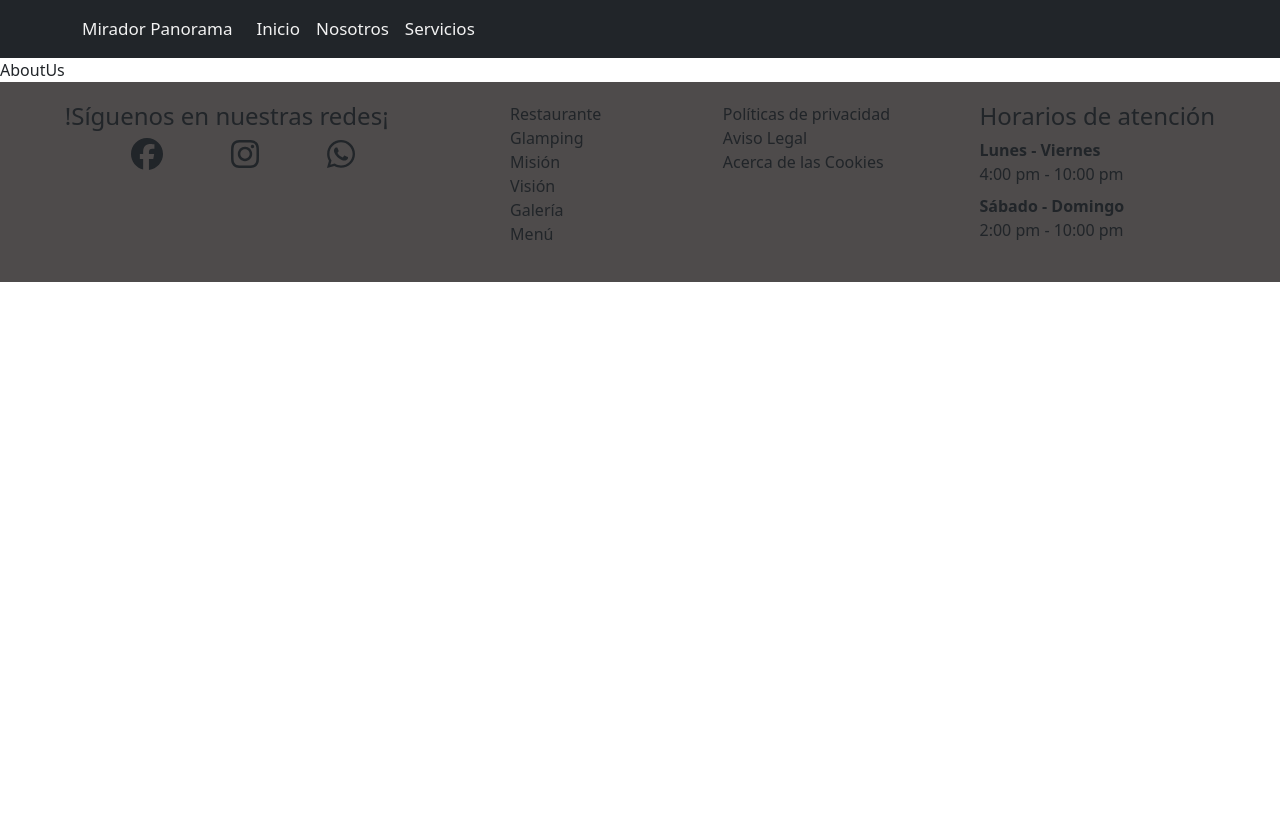
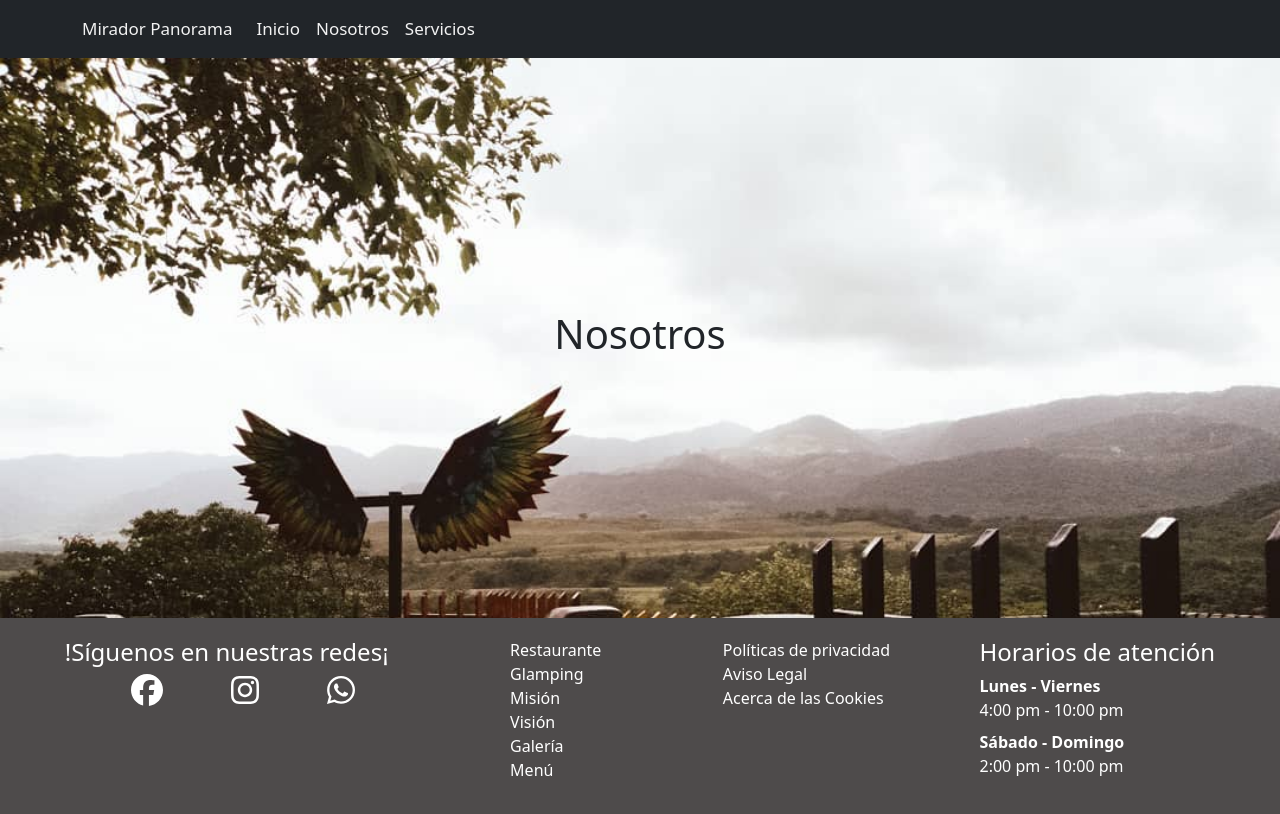
Before and after one commit to MDForero/miradorpanorama, a React (Create React App) app: page /nosotros in a window 1280 px wide. Shown: the top 814 px of the page. Built offline with nearby package versions, Linux system fonts and the light colour scheme.

Commit message:
Footer modificado todos los links ya tienen la opción de click

```diff
--- a/src/App.css
+++ b/src/App.css
@@ -10,6 +10,7 @@ nav a{
 }
 /* footer */
 footer{
+  color:white;
   padding: 20px ;
   display: flex;
   background-color: #4e4b4b;
@@ -26,6 +27,26 @@ footer .redes{
 footer li{
   list-style: none;
 }
+/*  inicio paginas principales */
+#inicio{
+  background: url("Panorama/188815862_1002804597133915_8165767116799593427_n.jpg") no-repeat;
+  background-size: cover;
+  display: flex;
+  justify-content: center;
+  align-items: center;
+  text-align: center;
+  height: 100vh;
+}
+#aboutus{
+  background: url("Panorama/188815862_1002804597133915_8165767116799593427_n.jpg");
+  background-size: cover;
+  display: flex;
+  justify-content: center;
+  align-items: center;
+  text-align: center;
+  height: 70vh;
+}
+
 @media screen and (max-width: 600px) {
   footer {
     display: block;
--- a/src/components/Footer.js
+++ b/src/components/Footer.js
@@ -1,6 +1,7 @@
 import { faFacebook, faInstagram, faWhatsapp } from '@fortawesome/free-brands-svg-icons'
 import { FontAwesomeIcon } from '@fortawesome/react-fontawesome'
 import React from 'react'
+import { Link } from 'react-router-dom'
 
 const Footer = () => {
     return (
@@ -8,27 +9,27 @@ const Footer = () => {
             <div >
                 <h4>!Síguenos en nuestras redes¡</h4>
                 <ul className="redes">
-                    <li><a><FontAwesomeIcon icon={faFacebook} size="2x" /></a></li>
-                    <li><a><FontAwesomeIcon icon={faInstagram} size="2x" /></a></li>
-                    <li><a><FontAwesomeIcon icon={faWhatsapp} size="2x" /></a></li>
+                    <li><a href='' className='nav-link'><FontAwesomeIcon icon={faFacebook} size="2x" /></a></li>
+                    <li><a href='' className='nav-link'><FontAwesomeIcon icon={faInstagram} size="2x" /></a></li>
+                    <li><a href='' className='nav-link'><FontAwesomeIcon icon={faWhatsapp} size="2x" /></a></li>
                 </ul>
             </div>
             <div>
                 <ul>
-                    <li><a>Restaurante</a></li>
-                    <li><a>Glamping</a></li>
-                    <li><a>Misión</a></li>
-                    <li><a>Visión</a></li>
-                    <li><a>Galería</a></li>
-                    <li><a>Menú</a></li>
+                    <li><Link to="restaurante" className='nav-link'>Restaurante</Link></li>
+                    <li><Link to="glamping" className='nav-link'>Glamping</Link></li>
+                    <li><a href='' className='nav-link'>Misión</a></li>
+                    <li><a href='' className='nav-link'>Visión</a></li>
+                    <li><a href='' className='nav-link'>Galería</a></li>
+                    <li><a href='' className='nav-link'>Menú</a></li>
                 </ul>
             </div>
             <div>
 
                 <ul>
-                    <li><a>Políticas de privacidad </a></li>
-                    <li><a>Aviso Legal</a></li>
-                    <li><a>Acerca de las Cookies</a></li>
+                    <li><a href='' className='nav-link'>Políticas de privacidad </a></li>
+                    <li><a href='' className='nav-link'>Aviso Legal</a></li>
+                    <li><a href='' className='nav-link'>Acerca de las Cookies</a></li>
                 </ul>
             </div>
             <div>
--- a/src/pages/Aboutus.js
+++ b/src/pages/Aboutus.js
@@ -2,7 +2,11 @@ import React from 'react'
 
 const AboutUs = () => {
   return (
-    <div>AboutUs</div>
+    <div>
+      <main id="aboutus">
+        <h1>Nosotros</h1>
+      </main>
+    </div>
   )
 }
 
--- a/src/pages/Home.js
+++ b/src/pages/Home.js
@@ -2,7 +2,14 @@ import React from 'react'
 
 const Home = () => {
   return (
-    <div>Home</div>
+    <div>
+      <main id='inicio'>
+        <div>
+          <h1>Mirador Panorama</h1>
+          <p>Lorem ipsum dolor sit amet, consectetur adipiscing elit, sed do eiusmod tempor incididunt ut labore et dolore magna aliqua. Ut enim ad minim veniam</p>
+        </div>
+      </main>
+    </div>
   )
 }
 
--- a/src/pages/Services.js
+++ b/src/pages/Services.js
@@ -4,6 +4,7 @@ import { Link, Outlet } from 'react-router-dom'
 const Services = () => {
   return (
     <div>
+
       <Link to="/glamping">Glamping</Link>
       <Link to="/restaurante">restaurante</Link>
     </div>
```
Also changed, not shown: src/Panorama/188815862_1002804597133915_8165767116799593427_n.jpg (added), src/Panorama/bienvenida.jpg (added).
